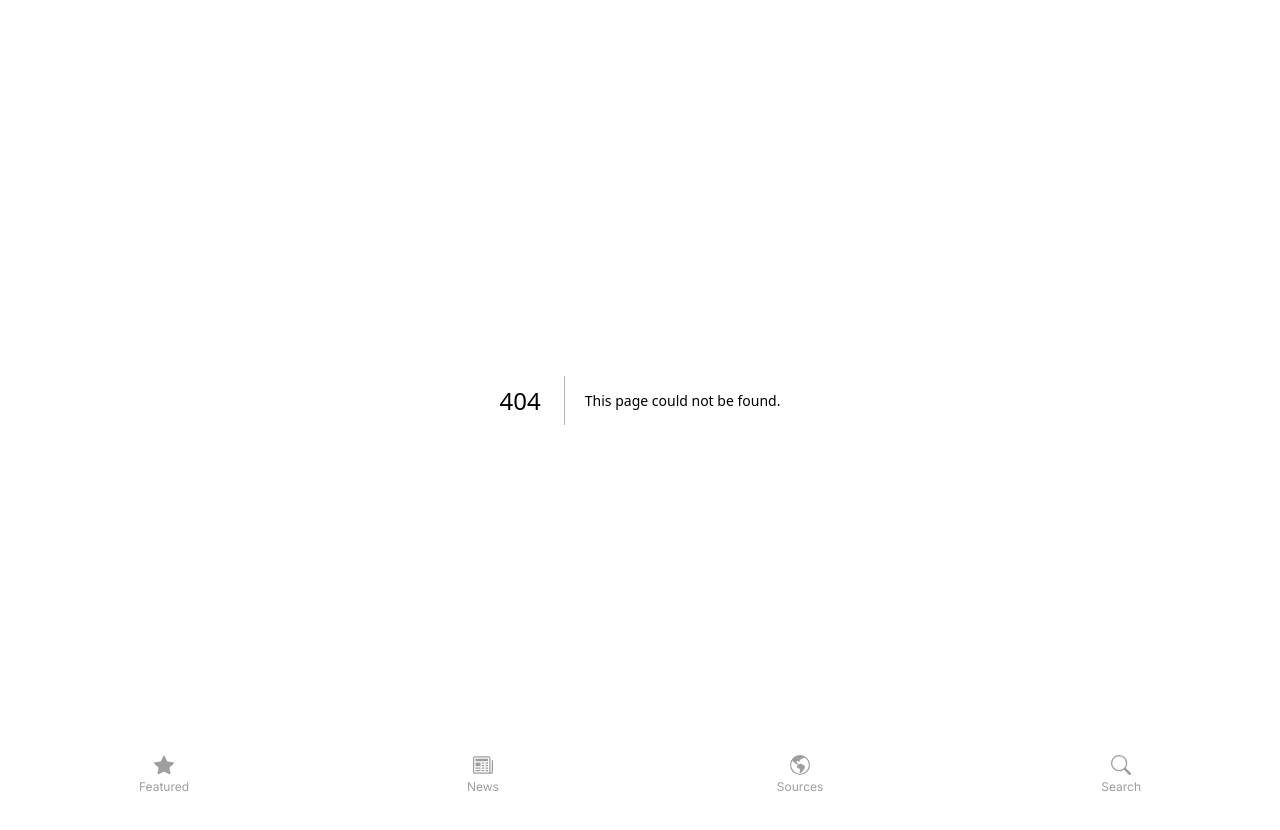
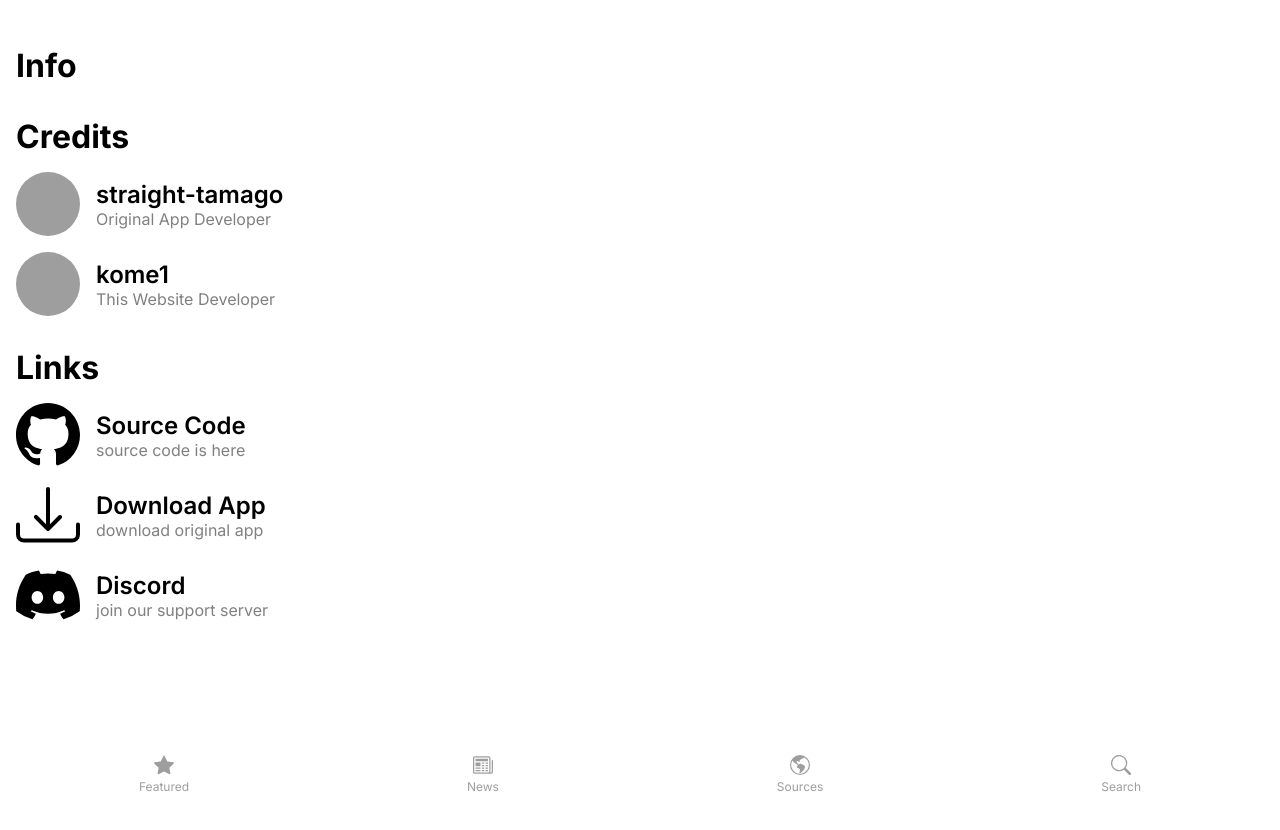
Before and after one commit to kome1208/misaka-web, a Next.js app: page /info in a window 1280 px wide. Before the commit this address had no page. Shown: the top 830 px of the page. After the commit the page ends 800 px from the top, so only its background shows below. Built offline with nearby package versions, Linux system fonts and the light colour scheme; grey boxes are pictures that could not be loaded.

Commit message:
added info page

```diff
--- /dev/null
+++ b/src/app/info/page.js
@@ -0,0 +1,67 @@
+import Link from "next/link";
+import styles from "./page.module.css";
+import { BsDiscord, BsDownload, BsGithub } from "react-icons/bs";
+
+export default async function Home() {
+
+  return (
+    <main className={styles.main}>
+      <div className="header_view">
+        <h1>Info</h1>
+      </div>
+			<div className="header_view">
+        <h1>Credits</h1>
+      </div>
+			<LinkView
+				icon="https://avatars.githubusercontent.com/u/121408851?v=4"
+				name="straight-tamago"
+				description="Original App Developer"
+				link="https://twitter.com/straight_tamago"
+			/>
+			<LinkView
+				icon="https://avatars.githubusercontent.com/u/101552871?v=4"
+				name="kome1"
+				description="This Website Developer"
+				link="https://twitter.com/ZS590KS"
+			/>
+			<div className="header_view">
+        <h1>Links</h1>
+      </div>
+			<LinkView
+				icon={<BsGithub className={styles.bsicon} />}
+				name="Source Code"
+				description="source code is here"
+				link="https://github.com/kome1208/misaka-web"
+				type="link"
+			/>
+			<LinkView
+				icon={<BsDownload className={styles.bsicon} />}
+				name="Download App"
+				description="download original app"
+				link="https://github.com/straight-tamago/misaka/releases/latest"
+				type="link"
+			/>
+			<LinkView
+				icon={<BsDiscord className={styles.bsicon} />}
+				name="Discord"
+				description="join our support server"
+				link="https://discord.gg/KSExeZVAGX"
+				type="link"
+			/>
+    </main>
+  );
+}
+
+export function LinkView({icon, name, description, link, type}) {
+	return (
+		<Link href={link}>
+			<div className={styles.author_view}>
+				{type === "link" ? icon : <img src={icon} alt="Icon" className={styles.icon} />}
+				<div>
+					<div className={styles.name}>{name}</div>
+					<div className={styles.description}>{description}</div>
+				</div>
+			</div>
+		</Link>
+	)
+}
--- /dev/null
+++ b/src/app/info/page.module.css
@@ -0,0 +1,32 @@
+.main {
+	padding-top: 30px;
+}
+
+.author_view {
+	flex: 1;
+	display: flex;
+	padding: 0 16px 16px 16px;
+	align-items: center;
+}
+
+.bsicon {
+	width: 4rem;
+	height: 4rem;
+	margin-right: 16px;
+}
+
+.icon {
+	width: 4rem;
+	height: 4rem;
+	margin-right: 16px;
+	border-radius: 2rem;
+}
+
+.name {
+	font-weight: 550;
+	font-size: 24px;
+}
+
+.description {
+	color: gray;
+}
--- a/src/app/page.js
+++ b/src/app/page.js
@@ -1,6 +1,7 @@
 import styles from "./page.module.css";
 import TweakHeader from '@/components/TweakHeader';
 import TweakContainer from '@/components/TweakContainer';
+import Link from "next/link";
 
 export default async function Home() {
   const { headerTweaks, popularTweaks } = await getFeaturedTweaks();
@@ -35,6 +36,10 @@ export default async function Home() {
         <h1>Popular</h1>
       </div>
       {populars}
+      <div className={styles.bottom_text}>
+        <p>misaka web</p>
+        <Link className={styles.website_info} href="/info">website info</Link>
+      </div>
     </main>
   );
 }
```
Also changed, not shown: src/app/page.module.css (+8 -0 lines).
